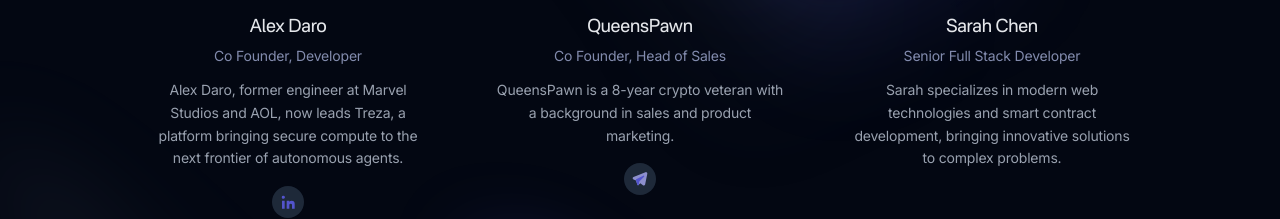
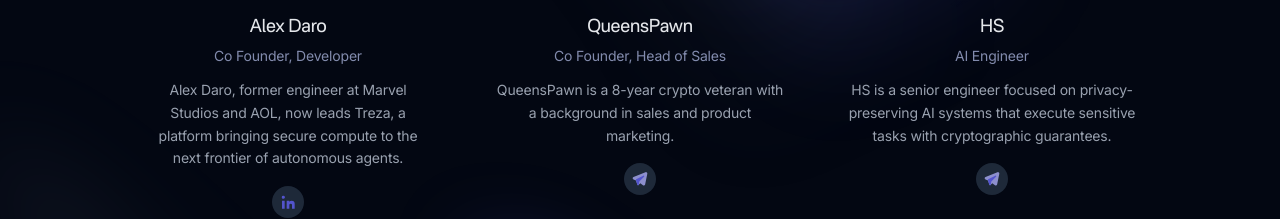
Before and after one commit to treza-labs/treza-xyz, a Next.js app: page /team in a window 1280 px wide. Shown: the part 363-582 px from the top of the page. Built offline with nearby package versions, Linux system fonts and the light colour scheme.

Commit message:
Update team page with new team members and improved styling

```diff
--- a/components/team.tsx
+++ b/components/team.tsx
@@ -29,13 +29,13 @@
     description: "QueensPawn is a 8-year crypto veteran with a background in sales and product marketing.",
     link: "https://t.me/queenspawn10",
   },
-  // {
-  //   image: null, // Use placeholder avatar
-  //   name: "Alejandro Cruz",
-  //   role: "Marketing Manager",
-  //   description: "Alejandro is a marketing manager with a background in marketing and sales.",
-  //   link: "",
-  // },
+  {
+    image: null, // Use placeholder avatar
+    name: "HS",
+    role: "AI Engineer",
+    description: "HS is a senior engineer focused on privacy-preserving AI systems that execute sensitive tasks with cryptographic guarantees.",
+    link: "https://t.me/itsLukasx",
+  },
   {
     image: null, // Use placeholder avatar
     name: "Sarah Chen",
```
